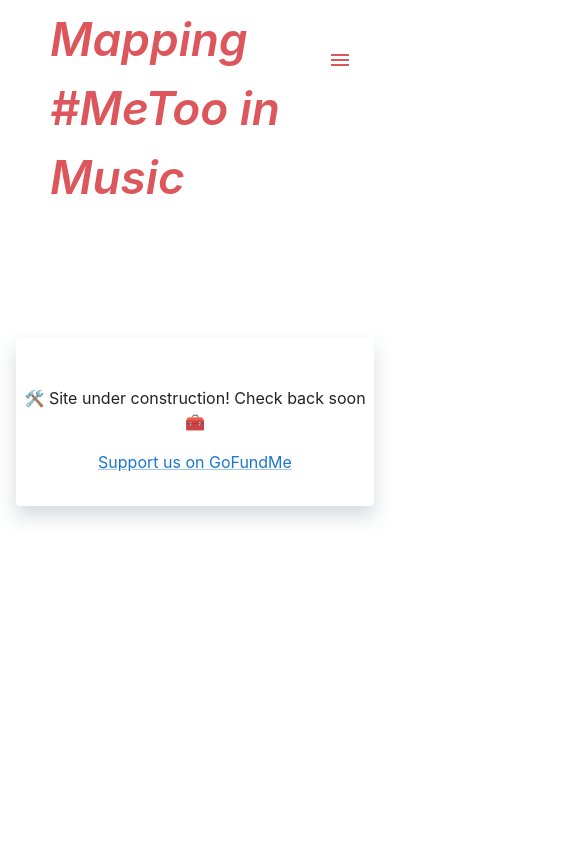
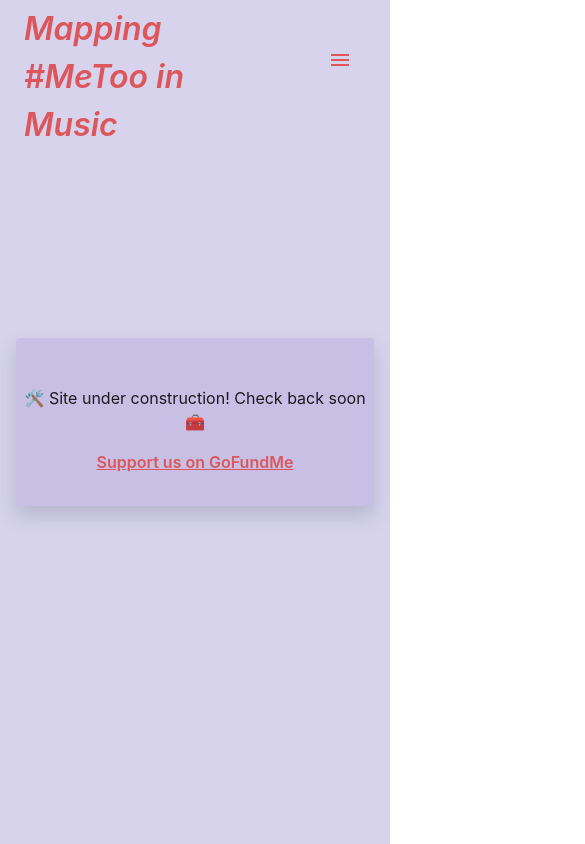
Before and after one commit to williamselaine/metooinmusic, a React (Vite) app: page /about in a window 390 px wide. Shown: the top 844 px of the page, 585 px wide, since content can reach past the window. Built offline with nearby package versions, Linux system fonts and the light colour scheme.

Commit message:
position navbar better for mobile; smooth page transition

```diff
--- a/src/components/Navbar.tsx
+++ b/src/components/Navbar.tsx
@@ -27,7 +27,8 @@ export default function NavBar() {
       padding: '0px 32px',
     },
     title: {
-      fontSize: '46px',
+      fontSize: screenDimensions.isMobile ? '32px' : '46px',
+      width: screenDimensions.isMobile ? '200px' : '400px',
       display: 'inline-block',
       fontStyle: 'italic',
       color: Theme.light.tertiary,
@@ -42,15 +43,13 @@ export default function NavBar() {
     },
     show: {
         position: 'absolute',
-        left: '50px',
+        left: '24px',
         top: '5px',
-        width: '300px',
         marginLeft: '0px',
         opacity: '1.0',
         transition: '1s'
     },
     hide: {
-        width: '300px',
         position: 'absolute',
         left: screenDimensions.width,
         top: '5px',
--- a/src/constants/Theme.ts
+++ b/src/constants/Theme.ts
@@ -1,6 +1,6 @@
 const Theme = {
     light: {
-      background: 'rgba(250,250,250,1)',
+      background: 'rgba(199,192,228,0.7)',
       secondaryBackground: 'rgba(230, 230, 230, 0.5)',
       secondaryBackgroundSolid: 'rgba(230, 230, 230, 1.0)',
       text: 'rgba(18,18,18,1)',
--- a/src/pages/About.tsx
+++ b/src/pages/About.tsx
@@ -1,4 +1,6 @@
+import { useState, useEffect } from 'react';
 import { Card, Container, Link } from "@mui/material";
+import Theme from '../constants/Theme';
 
 const styles = {
   parent: {
@@ -7,6 +9,15 @@ const styles = {
     justifyContent: 'center',
     height: '100vh',
     width: '100vw',
+    backgroundColor: Theme.light.background,
+  },
+  show: {
+    opacity: '1.0',
+    transition: '1s',
+  },
+  hide: {
+    opacity: '0.0',
+    transition: '1s',
   },
   header: {
     width: "100%",
@@ -17,14 +28,25 @@ const styles = {
     width: "100%",
     boxShadow: "0px 10px 20px rgba(77, 97, 108, .24)",
     borderRadius: "4px",
+    backgroundColor: Theme.light.primary,
+    '& a': {
+      color: Theme.light.tertiary,
+      textDecorationColor: Theme.light.tertiary,
+      fontWeight: 600,
+    }
   }
 }
 
 function About() {
+  const [show, setShow] = useState(false);
+
+  useEffect(() => {
+    setShow(true);
+  }, [])
 
   return (
     <>
-      <Container sx={styles.parent}>
+      <Container sx={show ? { ...styles.parent, ...styles.show } : { ...styles.parent, ...styles.hide } }>
         <Card sx={styles.card}>
           <p>
             🛠️ Site under construction! Check back soon 🧰
```
